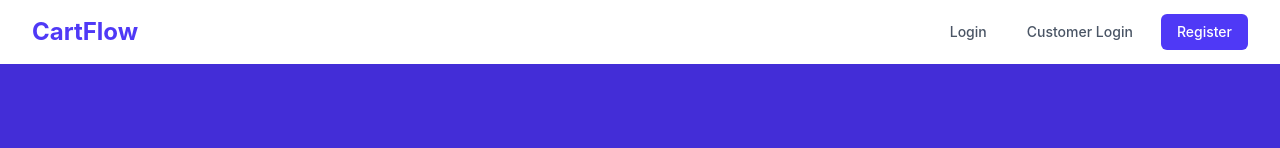
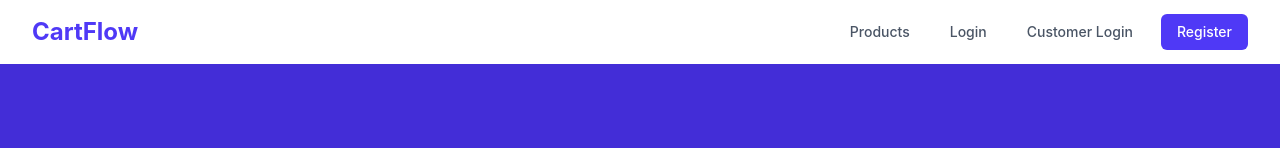
Before and after one commit to vxlrubel/cartflow, a Vue app in the folder dashboard-and-store/: page / in a window 1280 px wide. Shown: the top 148 px of the page. Built offline with nearby package versions, Linux system fonts and the light colour scheme.

Commit message:
Add products route and navigation link
- Add /products route to router
- Add Products link to header navigation

```diff
--- a/dashboard-and-store/src/layouts/DefaultLayout.vue
+++ b/dashboard-and-store/src/layouts/DefaultLayout.vue
@@ -9,6 +9,12 @@
             </router-link>
           </div>
           <div class="flex items-center space-x-4">
+            <router-link
+              to="/products"
+              class="text-gray-600 hover:text-gray-900 px-3 py-2 rounded-md text-sm font-medium"
+            >
+              Products
+            </router-link>
             <template v-if="!authStore.isAuthenticated">
               <router-link
                 to="/login"
--- a/dashboard-and-store/src/router/index.js
+++ b/dashboard-and-store/src/router/index.js
@@ -6,6 +6,11 @@
     path: '/',
     name: 'home',
     component: () => import('@/pages/HomePage.vue'),
+  },
+  {
+    path: '/products',
+    name: 'products',
+    component: () => import('@/pages/ProductsPage.vue'),
   },
   {
     path: '/login',
```
